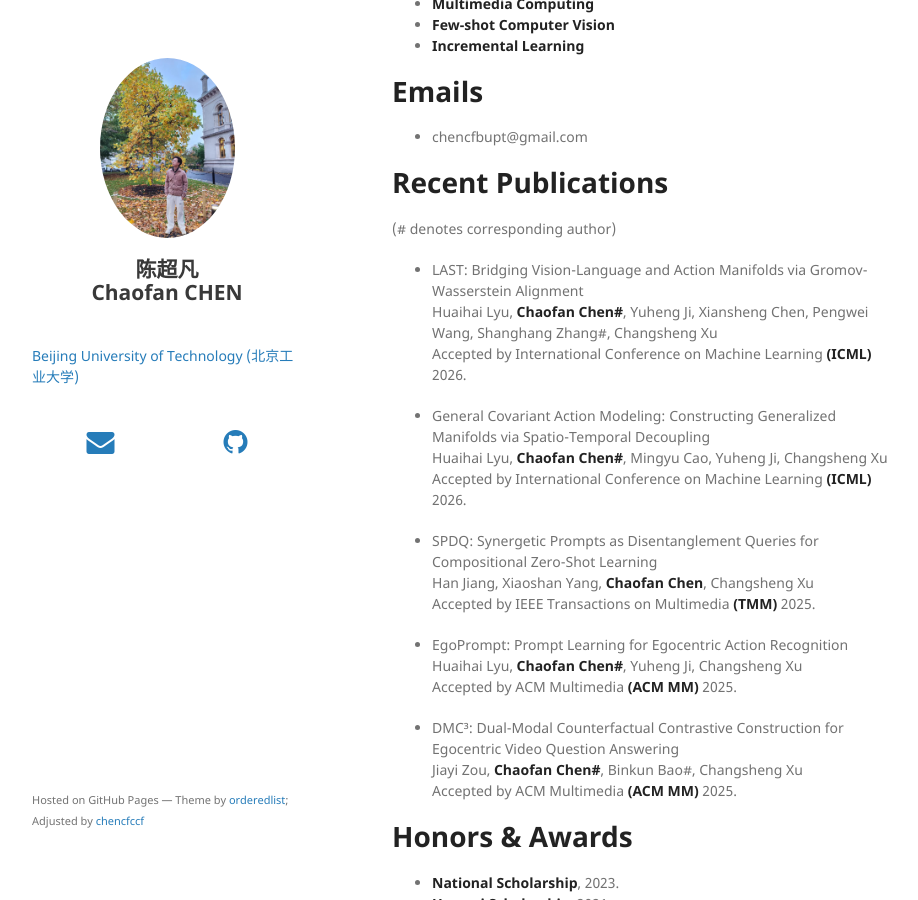
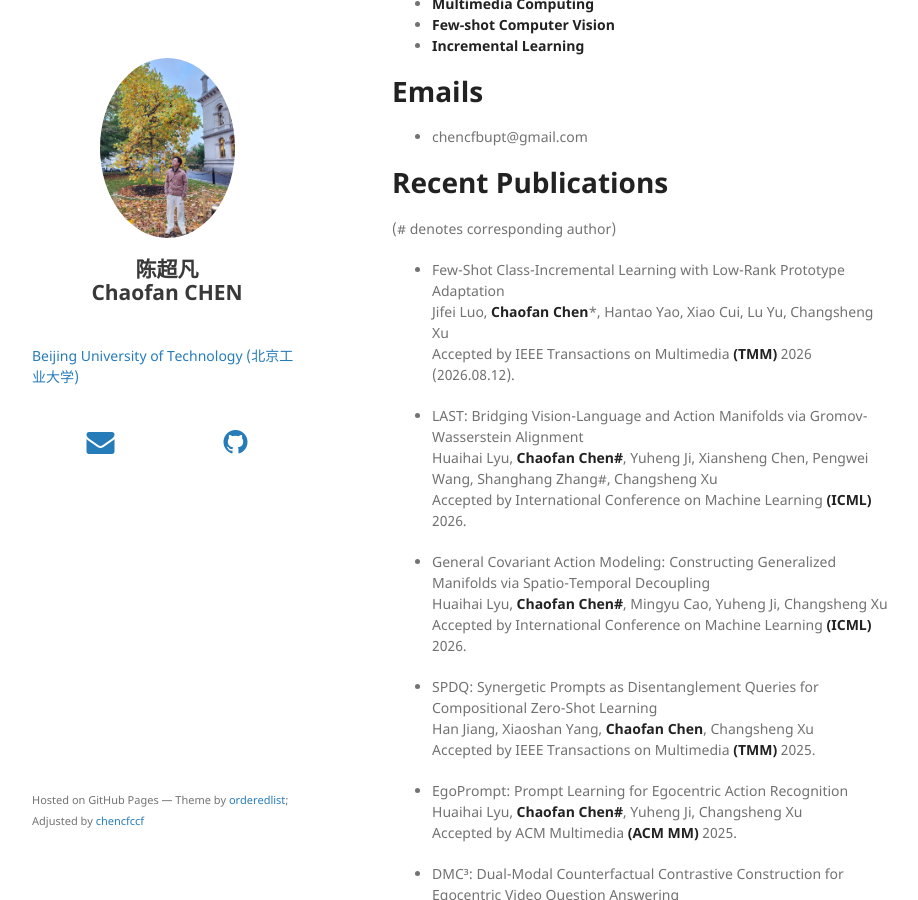
Before and after one commit to chencfccf/chencfccf.github.io, a Jekyll site: the page built from index.md, in a window 1280 px wide and 900 px high, scrolled down 355 px. Shown: the whole window, without its empty margins (178-1096 px from the left). Built offline with Jekyll 4.4.1, drawn with Linux system fonts in a browser that asks for light colours; nearby versions of some CDN libraries; our own code applies the rules of GitHub Pages for plain Markdown files.

Commit message:
Update index.md

```diff
--- a/index.md
+++ b/index.md
@@ -37,6 +37,9 @@ I am currently a Professor in the College of Cyberspace Science and Technology,
 
 # Recent Publications
 (# denotes corresponding author)
+  * Few-Shot Class-Incremental Learning with Low-Rank Prototype Adaptation
+  Jifei Luo, **Chaofan Chen***, Hantao Yao, Xiao Cui, Lu Yu, Changsheng Xu
+  Accepted by IEEE Transactions on Multimedia **(TMM)** 2026 (2026.08.12).
 
 
   * LAST: Bridging Vision-Language and Action Manifolds via Gromov-Wasserstein Alignment
```
